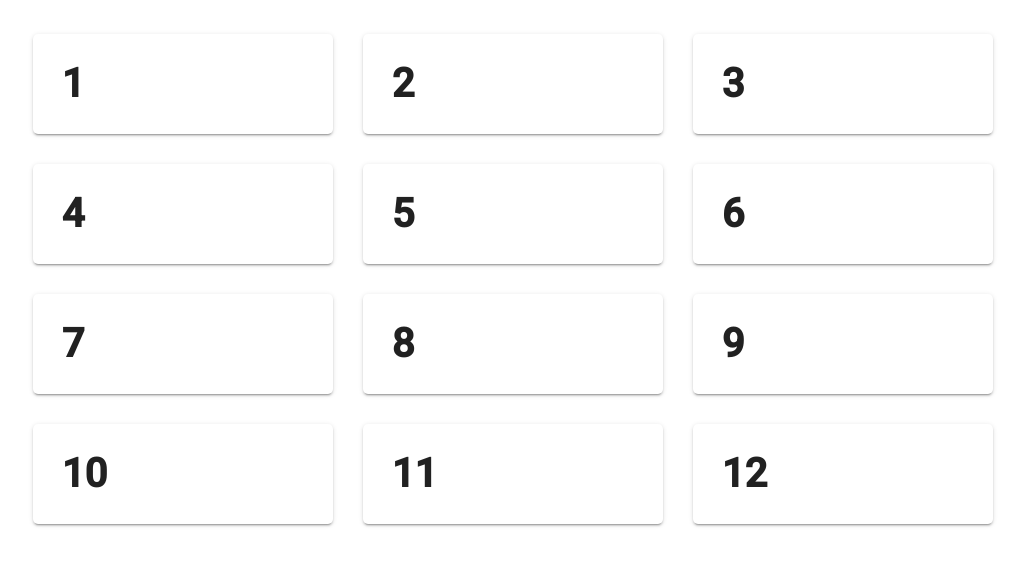
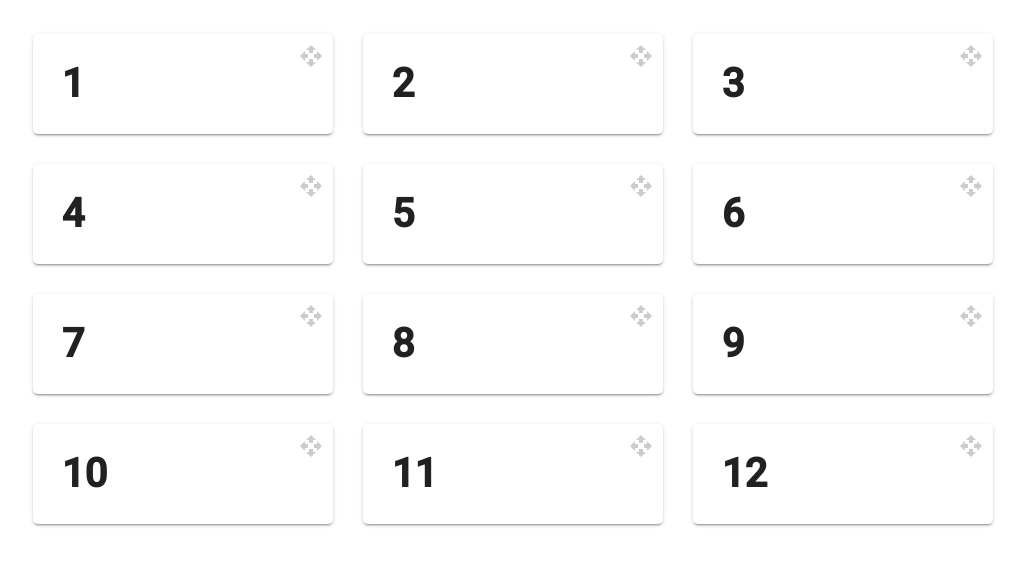
Before and after one commit to DeleuThibeau/Drag-Drop-Problem-V2, an Angular app in the folder Drag-Drop-Problem-V2/: page / in a window 1280 px wide. Shown: the top 566 px of the page, without its empty margins (6-1031 px from the left). Built offline with nearby package versions, Linux system fonts and the light colour scheme.

Commit message:
Restored usable version to previous version

```diff
--- a/Drag-Drop-Problem-V2/src/app/app.component.html
+++ b/Drag-Drop-Problem-V2/src/app/app.component.html
@@ -3,8 +3,6 @@
     *ngFor="let item of items; let i = index"
     cdkDropList
     [cdkDropListData]="i">
-
-
 
     <div
       cdkDrag
@@ -14,7 +12,14 @@
       (cdkDragDropped)="dragDropped($event)"
       class="dtx-card"
     >
-      {{ item }}
+
+    {{ item }}
+      <div class="dtx-handle" cdkDragHandle>
+        <svg width="24px" fill="currentColor" viewBox="0 0 24 24">
+          <path d="M10 9h4V6h3l-5-5-5 5h3v3zm-1 1H6V7l-5 5 5 5v-3h3v-4zm14 2l-5-5v3h-3v4h3v3l5-5zm-9 3h-4v3H7l5 5 5-5h-3v-3z"></path>
+          <path d="M0 0h24v24H0z" fill="none"></path>
+        </svg>
+      </div>
     </div>
 
   </div>
--- a/Drag-Drop-Problem-V2/src/app/app.component.scss
+++ b/Drag-Drop-Problem-V2/src/app/app.component.scss
@@ -53,7 +53,7 @@ global-card,
   border-radius: 5px;
   margin: 0px 0px 5px 5px;
   position: relative;
-  // pointer-events: none;
+  pointer-events: none;
 }
 
 
@@ -77,15 +77,12 @@ global-card,
   }
 
   .dtx-handle {
-    position: absolute;
-
     color: #ccc;
     pointer-events: auto;
     width: 24px;
     height: 24px;
-    right:-35px;
-    top:25px;
-    pointer-events: none;
+    cursor:move;
+    align-self: flex-start;
   }
 
 
```
